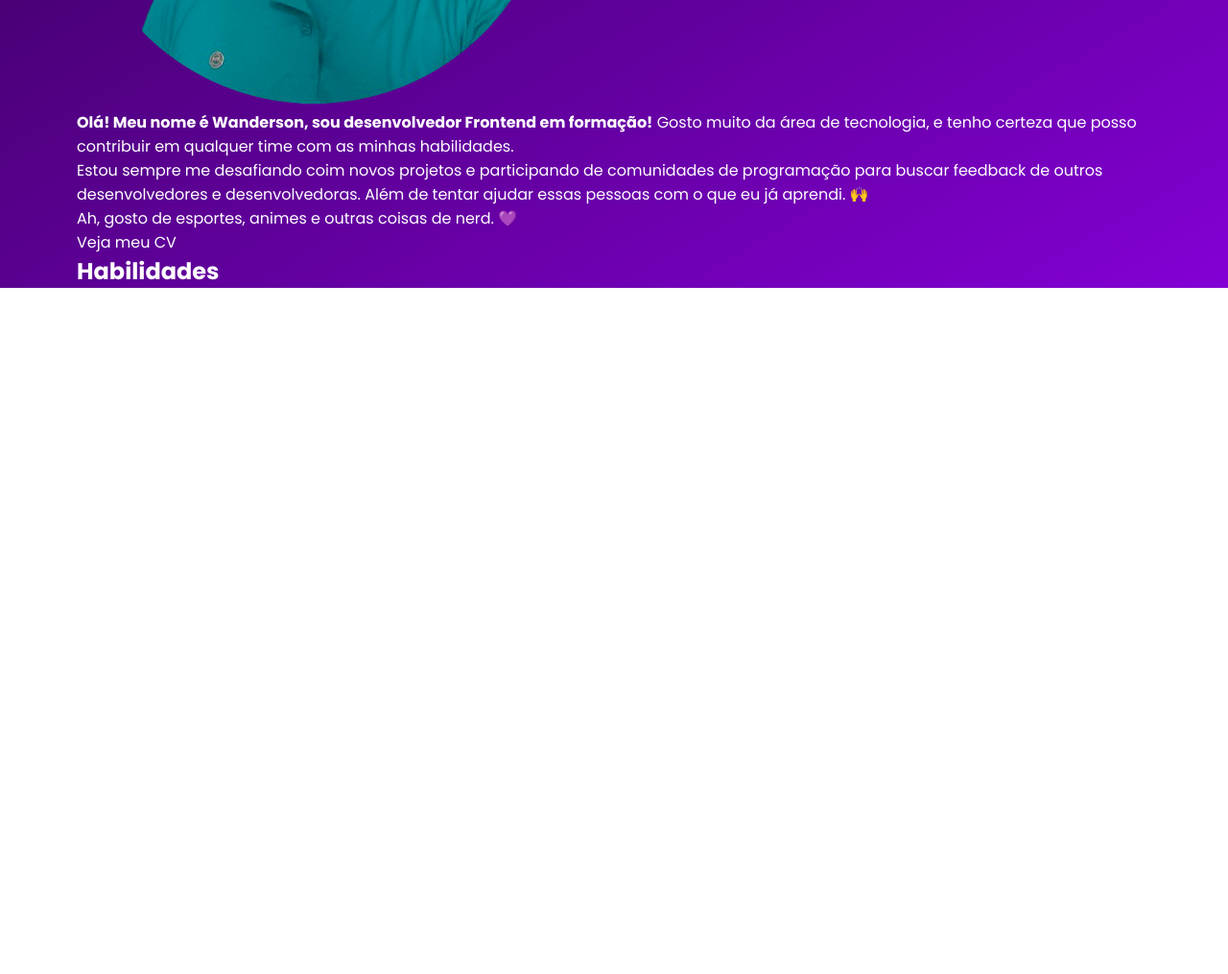
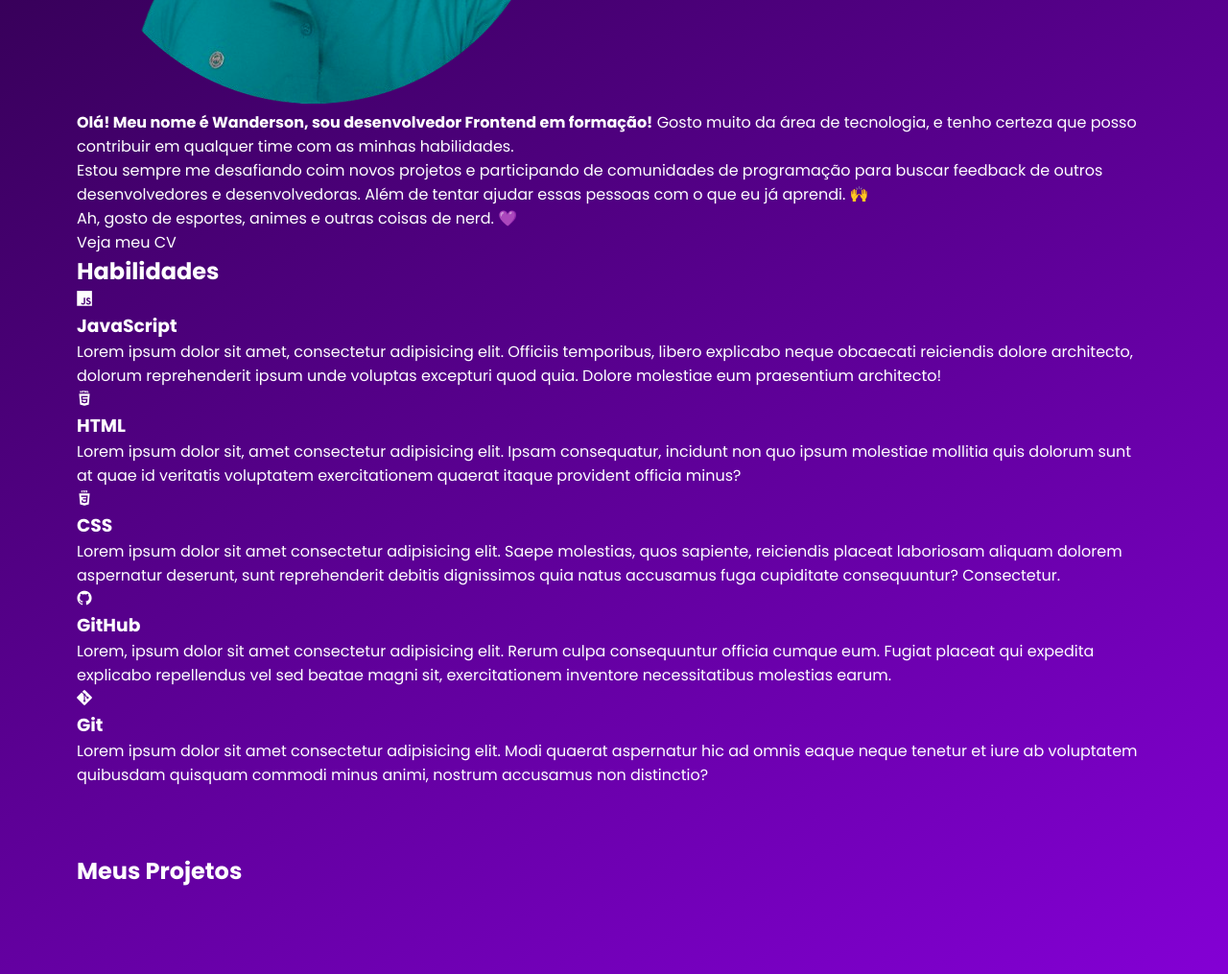
Before and after one commit to wandersonmeol/projeto_portifolio, a plain HTML site: page index.html in a window 1280 px wide. Shown: the part 1298-2313 px from the top of the page at 96% size. Before the commit the page ends 1598 px from the top, so only its background shows below. Drawn offline with nearby package versions, Linux system fonts and the light colour scheme; files whose address does not match are found by name.

Commit message:
Update index.html

```diff
--- a/index.html
+++ b/index.html
@@ -243,6 +243,84 @@
                 <h2>Habilidades</h2>   <!--PAREI AQUI 👍-->
             </div>
         </div>
+        <div class="container-habilidades">
+            <div class="informcoes javascript">
+                <div class="logo">
+                    <i class="devicon devicon-javascript-plain" id="javascript"></i>
+                </div>
+                <h3>JavaScript</h3>
+                <p>Lorem ipsum dolor sit amet, consectetur adipisicing elit. Officiis temporibus, libero explicabo neque obcaecati reiciendis dolore architecto, dolorum reprehenderit ipsum unde voluptas excepturi quod quia. Dolore molestiae eum praesentium architecto!</p>
+            </div>
+
+            <div class="informacoes html">
+                <div class="logo">
+                    <i class="devicon devicon-html5-plain-wordmark" id="html"></i>
+                </div>
+                <h3>HTML</h3>
+                <P>Lorem ipsum dolor sit, amet consectetur adipisicing elit. Ipsam consequatur, incidunt non quo ipsum molestiae mollitia quis dolorum sunt at quae id veritatis voluptatem exercitationem quaerat itaque provident officia minus?</P>
+            </div>
+
+            <div class="informacoes css">
+                <div class="logo">
+                    <i class="devicon devicon-css3-plain-wordmark" id="css"></i>
+                </div>
+                <h3>CSS</h3>
+                <p>Lorem ipsum dolor sit amet consectetur adipisicing elit. Saepe molestias, quos sapiente, reiciendis placeat laboriosam aliquam dolorem aspernatur deserunt, sunt reprehenderit debitis dignissimos quia natus accusamus fuga cupiditate consequuntur? Consectetur.</p>
+            </div>
+
+            <div class="informacoes github">
+                <div class="logo">
+                    <i class="devicon devicon-github-original" id="github"></i>
+                </div>
+                <h3>GitHub</h3>
+                <p>Lorem, ipsum dolor sit amet consectetur adipisicing elit. Rerum culpa consequuntur officia cumque eum. Fugiat placeat qui expedita explicabo repellendus vel sed beatae magni sit, exercitationem inventore necessitatibus molestias earum.</p>
+            </div>
+
+            <div class="informacoes git">
+                <div class="logo">
+                    <i class="devicon devicon-git-plain" id="git"></i>
+                </div>
+                <h3>Git</h3>
+                <p>Lorem ipsum dolor sit amet consectetur adipisicing elit. Modi quaerat aspernatur hic ad omnis eaque neque tenetur et iure ab voluptatem quibusdam quisquam commodi minus animi, nostrum accusamus non distinctio?</p>
+            </div>
+        </div>
+    </div>
+</section>
+
+<section class="projetos section" id="projetos">
+    <div class="container">
+        <div class="row">
+            <div class="section-title">
+                <h2>Meus Projetos</h2>
+            </div>
+        </div>
+
+        <div class="container-projetos">
+            <div class="projeto">
+                <a href="https://github.com">
+                    <img src="https://via.placeholder.com/515X700" alt="Nome do projeto"/>
+                    <h3>Projeto 1</h3>
+                    <div class="informacoes-projeto">
+                        <p>Projetos feito usando HTML, CSS e JavaScript</p>
+                        <p>Ver no GitHub</p>
+                    </div>
+                </a>
+            </div>
+
+            <div class="projeto">
+                <a href="https://github.com">
+                    <img src="https://via.placeholder.com/515X700" alt="Nome do projeto">
+                    <h3>Pojeto 2</h3>
+                    <div class="informacoes-projeto">
+                        <p>Loresm Ipsom</p>
+                        <p>Ver no GitHub Pages</p>
+                    </div>
+                </a>
+            </div> <!--PAREI AQUI-->
+
+
+        </div>
+
     </div>
 </section>
 
```
